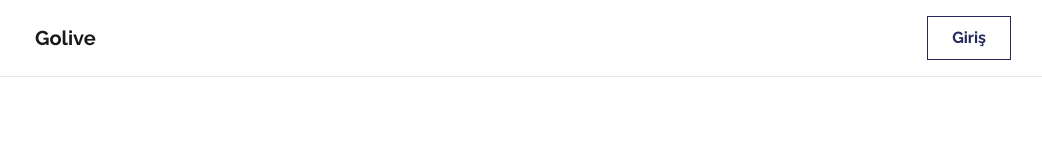
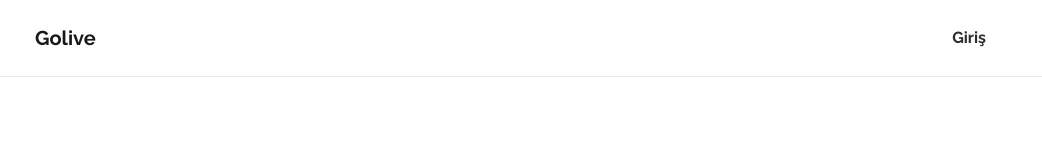
Before and after one commit to CaferPoyrazoglu/vue-starter-auth, a Vue app: page /login in a window 1280 px wide. Shown: the top 150 px of the page, without its empty margins (117-1159 px from the left). Built offline with nearby package versions, Linux system fonts and the light colour scheme.

Commit message:
Düzeltmeler

```diff
--- a/src/components/NavbarComponent.vue
+++ b/src/components/NavbarComponent.vue
@@ -110,7 +110,7 @@ const logout = async () => {
         </ul>
         <router-link
           v-if="!isAuthenticated"
-          class="btn btn-outline-primary"
+          class="btn"
           to="/login"
           >Giriş</router-link
         >
--- a/src/views/Login.vue
+++ b/src/views/Login.vue
@@ -20,14 +20,14 @@ async function login() {
 
     // send the login request to the server
     const response = await axiosInstance.post(
-      "auth/authenticate", // the endpoint
+      "auth/signin", // the endpoint
       loginRequest.value, // the request body
       { withCredentials: true },
     );
 
     // get the token from the response
-    const accessToken = response.data.access_token;
-    const refreshToken = response.data.refresh_token;
+    const accessToken = response.data.token;
+    const refreshToken = response.data.token;
 
     // set the token in local storage
     localStorage.setItem("access_token", accessToken);
```
